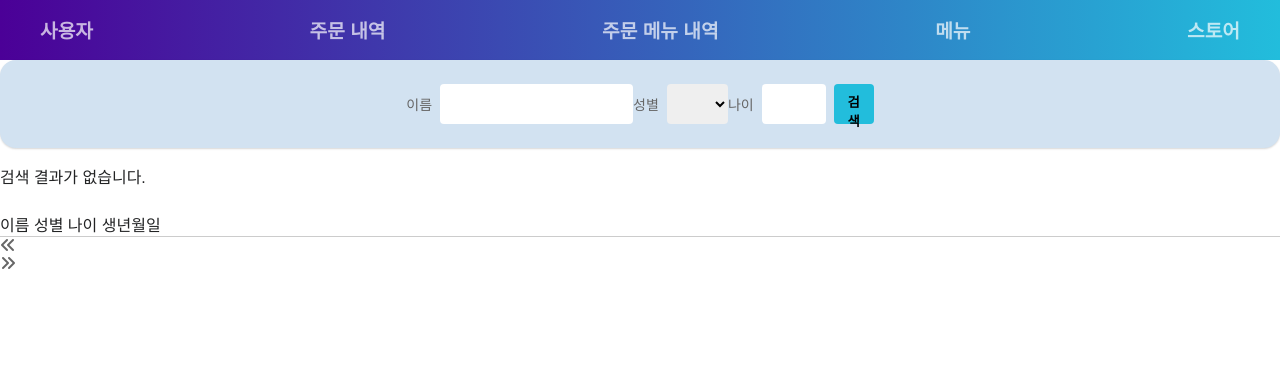
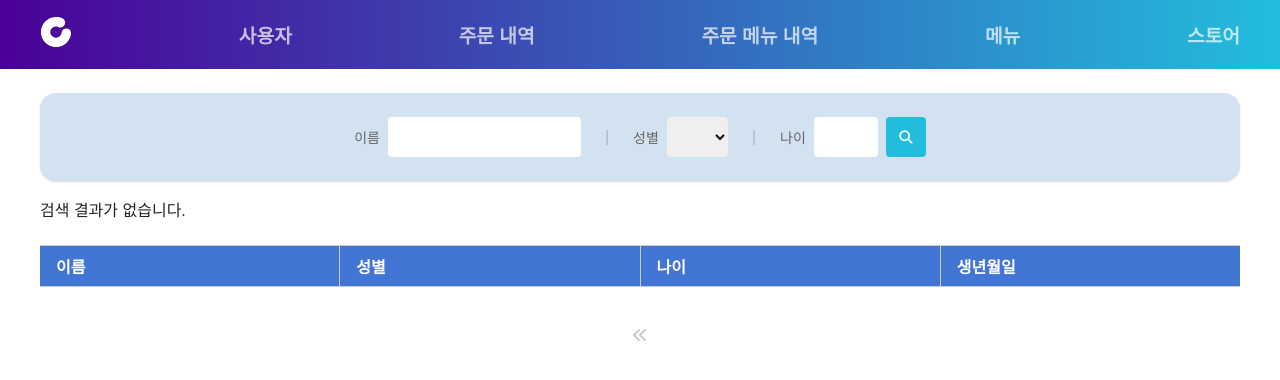
Before and after one commit to gr22nist/crm, a Flask app: page /users/ in a window 1280 px wide. Shown: the top 380 px of the page. Run offline with Flask 3, Linux system fonts and the light colour scheme; some libraries are stand-ins or nearby versions; some web fonts are replaced.

Commit message:
html edit

```diff
--- a/crm/templates/base.html
+++ b/crm/templates/base.html
@@ -3,6 +3,9 @@
 <head>
     <meta charset="UTF-8">
     <meta name="viewport" content="width=device-width, initial-scale=1.0">
+    <link rel="icon" href="../static/img/favi.ico" type="image/x-icon">
+    <link rel="stylesheet" href="../static/css/common.css">
+    <link rel="stylesheet" href="../static/css/layout.css">
     <title>CRM</title>
 
     <link rel="stylesheet" href="{{ url_for('static', filename='/css/common.css' ) }}">
@@ -12,6 +15,9 @@
 <body>
     <nav class="top_nav">
         <ul class="nav_wrap">
+            <li>
+                <a href="/"><img src="../static/img/logo.svg"></a>
+            </li>
             <li><a href="{{ url_for('user.get_user') }}">사용자</a></li>
             <li><a href="{{ url_for('order.get_order') }}">주문 내역</a></li>
             <li><a href="{{ url_for('orderitem.get_orderitem') }}">주문 메뉴 내역</a></li>
@@ -19,6 +25,10 @@
             <li><a href="{{ url_for('store.get_store') }}">스토어</a></li>
         </ul>
     </nav>
-    {% block content %}
-    {% endblock %}
+    <main class="container">
+        <div>
+            {% block content %}
+            {% endblock %}
+        </div>
+    </main>
 </html>
--- a/crm/templates/item/item.html
+++ b/crm/templates/item/item.html
@@ -5,7 +5,7 @@
 {% block title %}STORE PAGE{% endblock %}
 
 {% block content %}
-{% set headers = ["종류", "상품명", "단가"] %}
+{% set headers = ["상품명", "종류", "단가"] %}
 {{ render_list(headers, result, item_item) }}
 
 {{ render_pagination('item.get_item', page, total_pages) }}
--- a/crm/templates/list.html
+++ b/crm/templates/list.html
@@ -2,9 +2,11 @@
 <section class="content">
     <ul class="list_header">
         <li>
-            {% for header in headers %}
-            <span>{{ header }}</span>
-            {% endfor %}
+            <div class="header_wrap">
+                {% for header in headers %}
+                <span>{{ header }}</span>
+                {% endfor %}
+            </div>
             <ul class="list_item">
                 {% for item in items %}
                 {{ item_template(item) }}
--- a/crm/templates/order/order.html
+++ b/crm/templates/order/order.html
@@ -5,7 +5,7 @@
 {% block title %}ORDER PAGE{% endblock %}
 
 {% block content %}
-{% set headers = ["주문 아이디", "주문 일자", "지점명", "주문자명"] %}
+{% set headers = ["주문 아이디", "주문 일자", "매장 아이디", "주문자 아이디"] %}
 {{ render_list(headers, result, order_item) }}
 
 {{ render_pagination('order.get_order', page, total_pages) }}
--- a/crm/templates/paginate.html
+++ b/crm/templates/paginate.html
@@ -1,8 +1,11 @@
 {% macro render_pagination(endpoint, page, total_pages, params={}) %}
-<section>
-    <ul class="pagination">
+<section class="page_wrap">
+    <ul class="paginate">
+        {% if page == 1 %}
+        <li><i class="fa-solid fa-angles-left disabled"></i></li>
+        {% endif %}
+        {% if page > 1 %}
         <li><a href="{{ url_for(endpoint, page=1, **params) }}"><i class="fa-solid fa-angles-left"></i></a></li>
-        {% if page > 1 %}
         <li><a href="{{ url_for(endpoint, page=page - 1, **params) }}"><i class="fa-solid fa-angle-left"></i></a></li>
         {% endif %}
         {% set start_page = (page - 1) // 5 * 5 + 1 %}
@@ -17,8 +20,11 @@
 
         {% if page < total_pages %}
         <li><a href="{{ url_for(endpoint, page=page + 1, **params) }}"><i class="fa-solid fa-angle-right"></i></a></li>
+        <li><a href="{{ url_for(endpoint, page=total_pages, **params) }}"><i class="fa-solid fa-angles-right"></i></a></li>
         {% endif %}
-        <li><a href="{{ url_for(endpoint, page=total_pages, **params) }}"><i class="fa-solid fa-angles-right"></i></a></li>
+        {% if page == total_pages %}
+        <li><i class="fa-solid fa-angles-right disabled"></i></li>
+        {% endif %}
     </ul>
 </section>
 {% endmacro %}
--- a/crm/templates/user/user.html
+++ b/crm/templates/user/user.html
@@ -10,18 +10,20 @@
     <form action="{{ url_for('user.get_user') }}" method="GET">
         <label for="name">이름</label>
         <input type="text" name="name" id="name" value="{{ request.args.get('name', '') }}">
-
+        <span class="gap">|</span>
         <label for="gender">성별</label>
         <select name="gender" id="gender">
             <option value="" {% if request.args.get('gender', '') == '' %}selected{% endif %}></option>
             <option value="여성" {% if request.args.get('gender', '') == '여성' %}selected{% endif %}>여성</option>
             <option value="남성" {% if request.args.get('gender', '') == '남성' %}selected{% endif %}>남성</option>
         </select>
-
+        <span class="gap">|</span>
         <label for="age">나이</label>
         <input type="number" name="age" id="age" value="{{ request.args.get('age', '') }}">
 
-        <button type="submit">검색</button>
+        <button type="submit">
+            <i class="fas fa-search icon"></i>
+        </button>
     </form>
 </section>
 
--- a/crm/templates/user/user_item.html
+++ b/crm/templates/user/user_item.html
@@ -1,10 +1,12 @@
 {% macro user_item(item) %}
+<li class="data_list">
     <a href="{{ url_for('user.user_detail', user_id=item['Id']) }}">
-    <li>
+        <div class="date_cell">
             <span>{{ item['Name'] }}</span>
             <span>{{ item['Gender'] }}</span>
             <span>{{ item['Age'] }}</span>
             <span>{{ item['Birthdate'] }}</span>
+        </div>
+    </a>
 </li>
-</a>
 {% endmacro %}
```
Also changed, not shown: crm/templates/item/item_item.html (+5 -2 lines), crm/templates/order/order_item.html (+11 -8 lines), crm/templates/orderitem/orderitem_item.html (+6 -8 lines), crm/templates/store/store_item.html (+8 -6 lines). Lines whose indentation alone changed are shown as unchanged.
